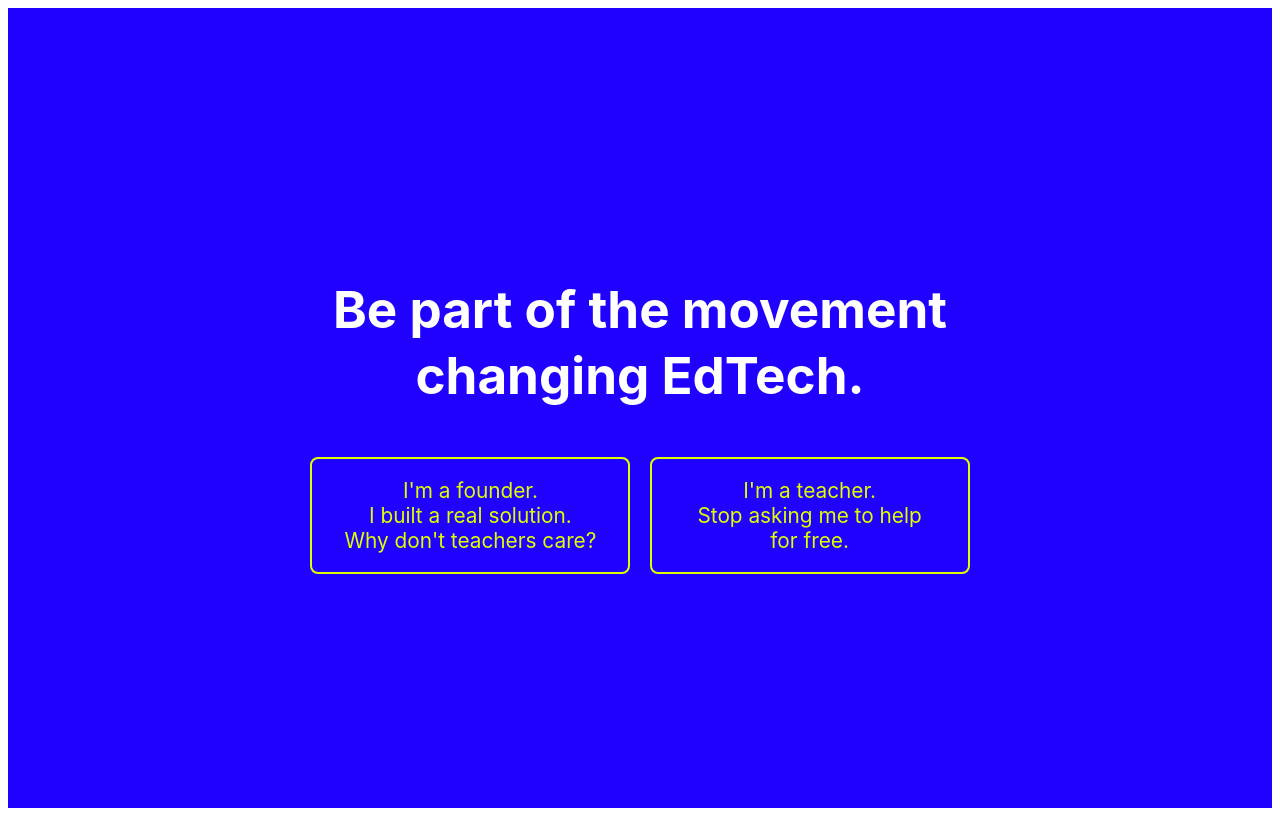
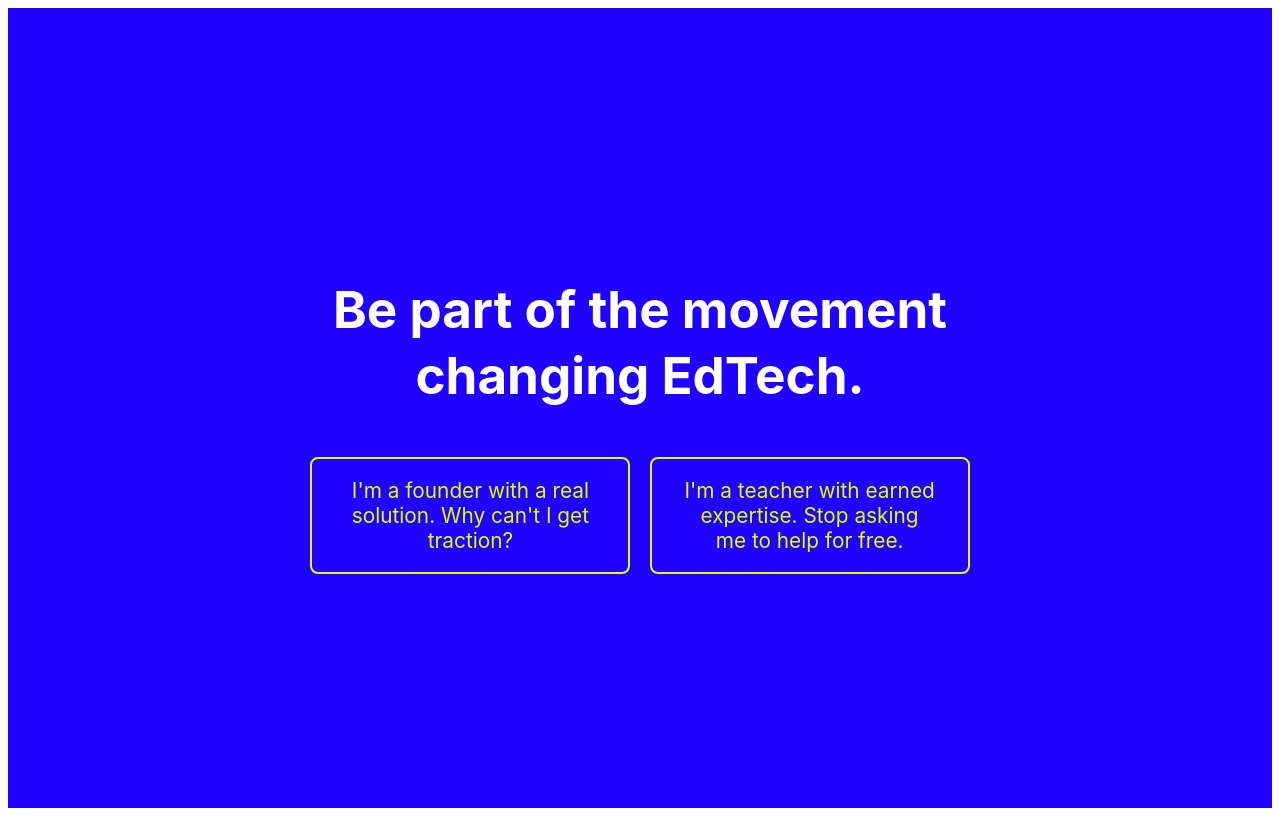
Before and after one commit to LorenSklar/teachersvalidate, a SvelteKit app: page / in a window 1280 px wide. Built offline with nearby package versions, Linux system fonts and the light colour scheme.

Commit message:
fix: reframe founder and teacher CTA

```diff
--- a/src/routes/+page.svelte
+++ b/src/routes/+page.svelte
@@ -8,12 +8,10 @@
     <h1>Be part of the movement changing EdTech.</h1>
     <div class="button-container">
       <a href={founderForm} target="_blank" class="button">
-        <span>I'm a founder.</span>
-        <span>I built a real solution. Why don't teachers care?</span>
+        I'm a founder with a real solution. Why can't I get traction?
       </a>
       <a href={teacherForm} target="_blank" class="button">
-        <span>I'm a teacher.</span>
-        <span>Stop asking me to help for free.</span>
+        I'm a teacher with earned expertise. Stop asking me to help for free.
       </a>
     </div>
   </div>
```
